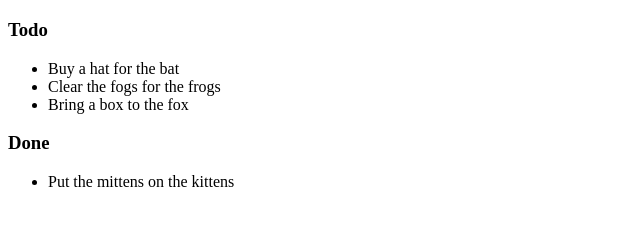
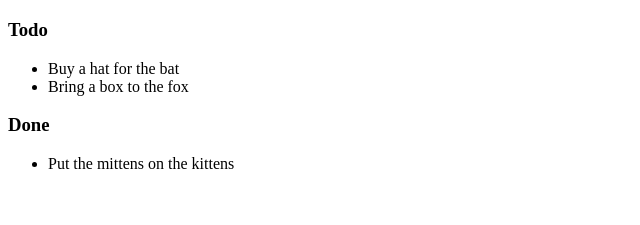
Before and after one commit to FyodorPi/todo-list, a plain HTML site: page index.html in a window 1280 px wide. Shown: the part 61-286 px from the top of the page, without its empty margins (0-640 px from the left). Drawn offline with Linux system fonts and the light colour scheme.

```diff
--- a/index.html
+++ b/index.html
@@ -12,7 +12,6 @@
     <h3>Todo</h3>
     <ul>
         <li>Buy a hat for the bat</li>
-        <li>Clear the fogs for the frogs</li>
         <li>Bring a box to the fox</li>
     </ul>
 
```
